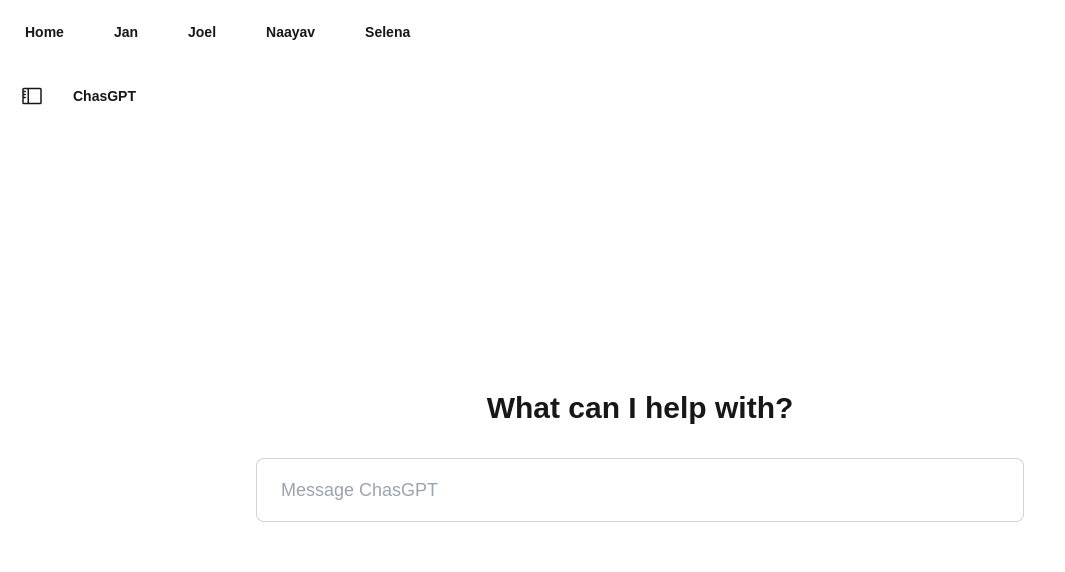
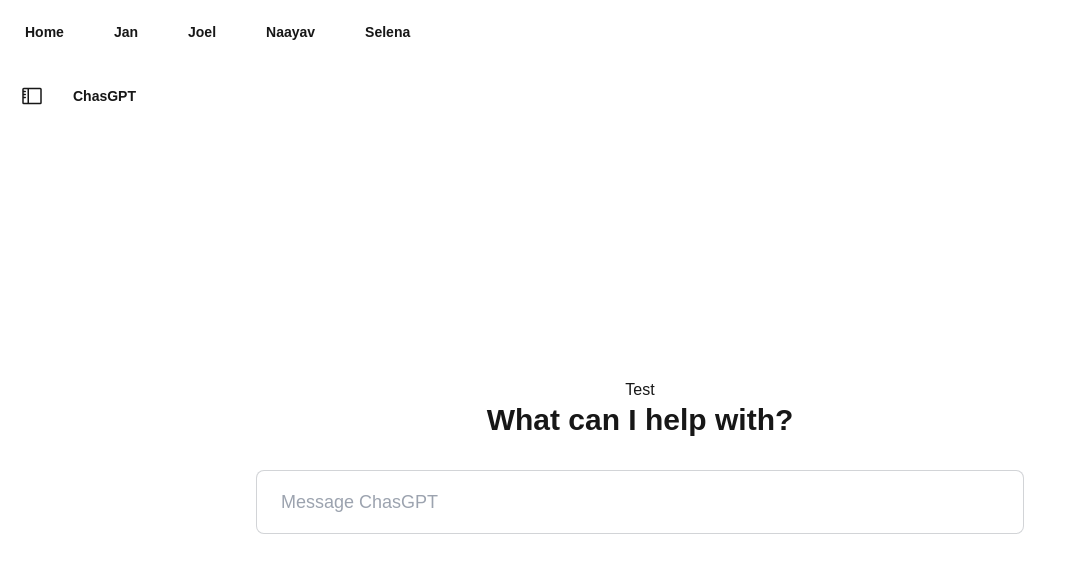
Before and after one commit to t-kupp/chas-google-ai-website, a Next.js app: page /Jan in a window 1280 px wide. Shown: the top 572 px of the page, without its empty margins (0-1065 px from the left). Built offline with nearby package versions, Linux system fonts and the light colour scheme.

Commit message:
installed google-ai package and fixed class error

```diff
--- a/package.json
+++ b/package.json
@@ -9,6 +9,7 @@
     "lint": "next lint"
   },
   "dependencies": {
+    "@google/generative-ai": "^0.21.0",
     "next": "15.1.5",
     "react": "^19.0.0",
     "react-dom": "^19.0.0",
--- a/src/pages/Jan.jsx
+++ b/src/pages/Jan.jsx
@@ -1,6 +1,20 @@
 import Sidebar from "@/components/Jan-Sidebar";
+import { model } from "../../util/ai";
+
+import { useState } from "react";
 
 export default function ChasGPT() {
+  const aiResponse = "Test";
+  const [prompt, setPrompt] = useState("");
+
+  function handleKeyDown(e) {
+    if (e.key === "Enter" && prompt.trim() != "") {
+      console.log(prompt);
+      setPrompt("");
+      e.target.value = "";
+    }
+  }
+
   return (
     <div className="flex min-h-[90vh] flex-col">
       <div className="navbar">
@@ -8,13 +22,20 @@ export default function ChasGPT() {
         <button className="btn btn-ghost">ChasGPT</button>
       </div>
       <div className="mx-auto flex w-full max-w-3xl flex-grow flex-col items-center justify-center">
+        <div>
+          <p>{aiResponse}</p>
+        </div>
+        <div className="flex w-full flex-col items-center">
           <h1 className="mb-8 text-3xl font-bold">What can I help with?</h1>
           <input
+            onChange={(e) => setPrompt(e.target.value)}
+            onKeyDown={(e) => handleKeyDown(e)}
             type="text"
             placeholder="Message ChasGPT"
             className="input input-lg input-bordered size w-full"
           />
         </div>
       </div>
+    </div>
   );
 }
--- a/src/pages/_app.js
+++ b/src/pages/_app.js
@@ -5,7 +5,7 @@ export default function App({ Component, pageProps }) {
   return (
     <div className="min-h-screen">
       <Header />
-      <div class="w-full">
+      <div className="w-full">
         <Component {...pageProps} />
       </div>
     </div>
```
Also changed, not shown: 1 other file (tests, documents, lock files or other folders). Lines whose indentation alone changed are shown as unchanged.
